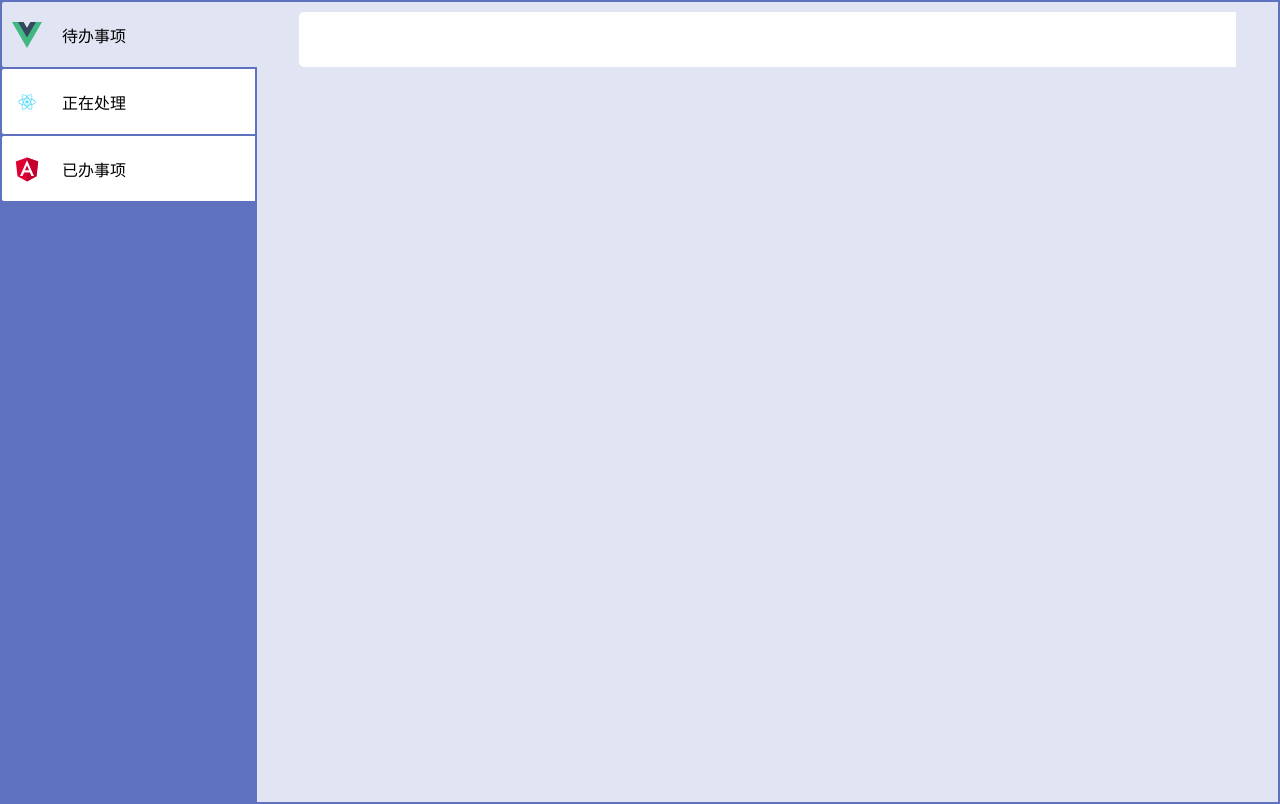
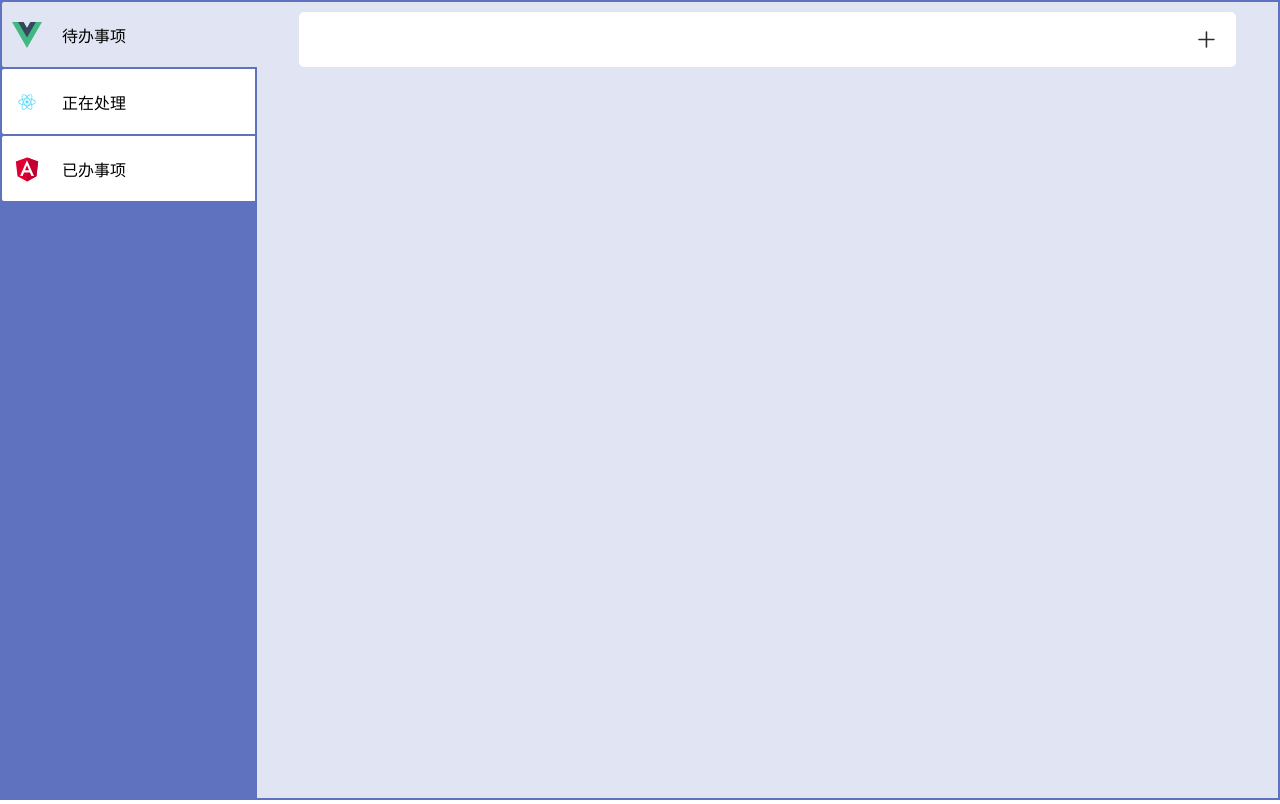
Before and after one commit to Tuusoo/Tuusoo-s-TodoList, a React app: page / in a window 1280 px wide. Built offline with nearby package versions, Linux system fonts and the light colour scheme; some packages are replaced by stand-ins of ours.

Commit message:
可能是冒泡的原因，也可能是对象包裹数组的state导致的...

```diff
--- a/src/components/ItemList/index.js
+++ b/src/components/ItemList/index.js
@@ -43,7 +43,8 @@ function ItemList(props) {
 
   const inputing = (e) => setInputText(e.target.value);
 
-  const addIntoList = () => {
+  const addIntoList = (e) => {
+    // e.stopPropagation();
     setListArrays(() => {
       let setArray = listArrays;
       setArray.todo = [inputText,...setArray.todo];
@@ -52,9 +53,10 @@ function ItemList(props) {
   }
   return (
     <section>
-      <section style={props.tab === "todo"?{}:{display: "none"}} className="addItem" onMouseOver={addMouseOver} onMouseOut={addMouseOut}>
+      <section style={props.tab === "todo"?{}:{display: "none"}} className="addItem"/*  onMouseOver={addMouseOver} onMouseOut={addMouseOut} */>
         <input onInput={inputing}></input>
-        <img src={isAddIconCover?plusblack:plusGray} style={isAddCover?{}:{display: "none"}} onMouseOver={iconMouseOver} onMouseOut={iconMouseOut} onMouseDown={addIntoList} alt="plus"/>
+        {/* <img src={isAddIconCover?plusblack:plusGray} style={isAddCover?{}:{display: "none"}} onMouseOver={iconMouseOver} onMouseOut={iconMouseOut} onMouseDown={addIntoList} alt="plus"/> */}
+        <img src={plusblack} onMouseDown={addIntoList} alt="plus"/>
       </section>
       {itemsTemplate}
     </section>
--- a/src/style/App.less
+++ b/src/style/App.less
@@ -2,6 +2,7 @@
   height: 100vh;
   padding: 2px;
   display: flex;
+  box-sizing: border-box;
 
   &.todoBody {
     background-color: #5E72C0;
```
